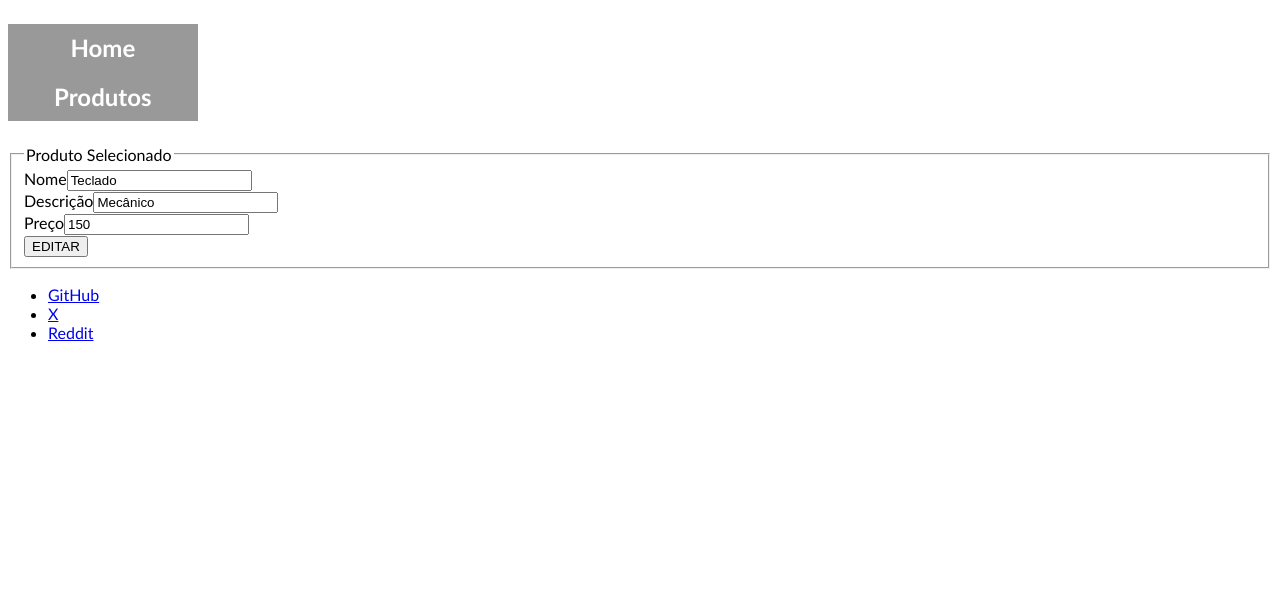
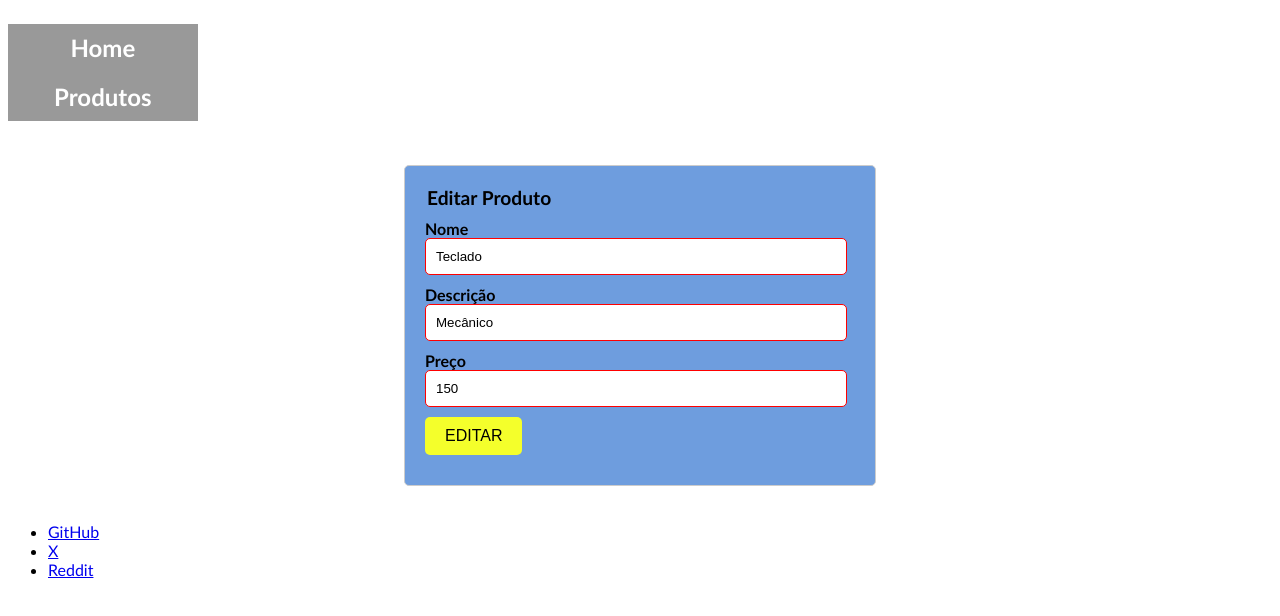
Before and after one commit to ErikTeixeira/spa-1tds, a React (Vite) app: page /editar/produtos/1 in a window 1280 px wide. Shown: the top 616 px of the page. Built offline with nearby package versions, Linux system fonts and the light colour scheme; data requests are answered from the project's data file.

Commit message:
editar e excluir no json

```diff
--- a/db.json
+++ b/db.json
@@ -34,27 +34,6 @@
       "desc": "Cadeira Gamer DxRacer",
       "preco": 2800,
       "img": "https://picsum.photos/200/300"
-    },
-    {
-      "nome": "Webcam",
-      "desc": "360º",
-      "preco": "348",
-      "img": "https://http2.mlstatic.com/D_NQ_NP_2X_623929-MLA52223384796_102022-F.webp",
-      "id": 6
-    },
-    {
-      "nome": "Controle Remoto",
-      "desc": "Universal - Samsung",
-      "preco": "120",
-      "img": "https://i1.wp.com/miamioutletimportados.com.br/wp-content/uploads/2018/09/Controle-Remoto-Universal-Urc-Mx-450.jpg",
-      "id": 7
-    },
-    {
-      "nome": "Cubo Mágico",
-      "desc": "Metálico",
-      "preco": "120",
-      "img": "https://i0.wp.com/cubizzperu.com/wp-content/uploads/2023/06/61qv-kxse8L.jpg",
-      "id": 8
     }
   ]
 }
--- a/package.json
+++ b/package.json
@@ -14,7 +14,8 @@
     "react": "^18.2.0",
     "react-dom": "^18.2.0",
     "react-icons": "^4.10.1",
-    "react-router-dom": "^6.15.0"
+    "react-router-dom": "^6.15.0",
+    "scss": "^0.2.4"
   },
   "devDependencies": {
     "@types/react": "^18.2.15",
@@ -25,7 +26,7 @@
     "eslint-plugin-react-hooks": "^4.6.0",
     "eslint-plugin-react-refresh": "^0.4.3",
     "json-server": "^0.17.3",
-    "sass": "^1.68.0",
+    "sass": "^1.69.2",
     "vite": "^4.4.5"
   }
 }
--- a/src/routes/EditarProdutos.jsx
+++ b/src/routes/EditarProdutos.jsx
@@ -1,71 +1,87 @@
-import { useState } from 'react'
-import { useParams, useNavigate } from 'react-router-dom'
-import { ListaProdutos } from '../components/ListaProdutos';
+import { useState, useEffect } from 'react';
+import { useParams, useNavigate } from 'react-router-dom';
+
+import "./EditarProdutos.scss";
 
 export default function EditarProdutos() {
   document.title = "EDITAR PRODUTO";
 
   const navigate = useNavigate();
   const { id } = useParams();
-  const produtoRecuperado = ListaProdutos.filter((produto) => produto.id == id)[0]
   const [produto, setProduto] = useState({
-    id: produtoRecuperado.id,
-    nome: produtoRecuperado.nome,
-    desc: produtoRecuperado.desc,
-    img: produtoRecuperado.img,
-    preco: produtoRecuperado.preco,
+    id: id,
+    nome: '',
+    desc: '',
+    img: '',
+    preco: '',
+  });
+
+  useEffect(() => {
+    // Esta função é executada quando o componente é montado ou quando 'id' muda.
+    // Faz uma solicitação GET para obter os detalhes do produto da API.
+    fetch(`http://localhost:5000/produtos/${id}`, {
+      method: 'GET',
+      headers: {
+        'Content-Type': 'application/json',
+      },
     })
+      .then((response) => response.json())
+      .then((data) => {
+        setProduto(data); // Define os detalhes do produto recuperados da API no estado
+      })
+      .catch((error) => console.log(error));
+  }, [id]);
 
-  const handleChange = (e)=>{
-    //Destructuring
-    const {name,value} = e.target;
-    //Populando o state produto com as propriedades dos inputs que estão sendo ativados, utilizando SPREAD.
-    setProduto({...produto,[name]:value});
+
+  const handleChange = (e) => {
+    // Esta função é chamada quando os campos de entrada são alterados.
+    // Atualiza o estado 'produto' com os valores dos campos de entrada.
+    const { name, value } = e.target;
+    setProduto({ ...produto, [name]: value });
   }
 
-  const handleSubmit = (e)=>{
+  const handleSubmit = (e) => {
     e.preventDefault();
-    let indice;
-    //Recuperando o índice do produto alterado com forEach.
-    // ListaProdutos.forEach((item,index)=>{
-    //   if(item === produto){
-    //     indice = index;
-    //   }
-    // });
 
-    //Ou utilizando o método indexOf
-    indice = ListaProdutos.findIndex(item => item.id == produto.id);
+    // Esta função é chamada quando o formulário é enviado.
+    // Faz uma solicitação PUT para atualizar o produto na API.
+    fetch(`http://localhost:5000/produtos/${id}`, {
+      method: 'PUT',
+      headers: {
+        'Content-Type': 'application/json',
+      },
+      body: JSON.stringify(produto),
+    })
+      .then((response) => response.json())
+      .then(() => {
+        navigate('/produtos'); // Redireciona para a página de produtos após a edição.
+      })
+      .catch((error) => console.log(error));
+  }
 
-    //Alterando o produto na lista com o método splice()
-    ListaProdutos.splice(indice,1,produto);
 
-    //Redirecionando o usuáio para a página de produtos!
-    navigate('/produtos');
-  }
   return (
-    <>
-        <div>
+    <div className="EditarProdutos">
       <form onSubmit={handleSubmit}>
         <fieldset>
-              <legend>Produto Selecionado</legend>
+          <legend>Editar Produto</legend>
           <div>
             <label htmlFor="idNome">Nome</label>
-                <input type="text" name="nome" id="idNome" value={produto.nome} onChange={handleChange}/>
+            <input type="text" name="nome" id="idNome" value={produto.nome} onChange={handleChange} />
           </div>
           <div>
             <label htmlFor="idDesc">Descrição</label>
-                <input type="text" name="desc" id="idDesc" value={produto.desc} onChange={handleChange}/>
+            <input type="text" name="desc" id="idDesc" value={produto.desc} onChange={handleChange} />
           </div>
           <div>
             <label htmlFor="idPreco">Preço</label>
-                <input type="text" name="preco" id="idPreco" value={produto.preco} onChange={handleChange}/>
+            <input type="text" name="preco" id="idPreco" value={produto.preco} onChange={handleChange} />
           </div>
           <div>
-                <button>EDITAR</button>
+            <button type="submit">EDITAR</button>
           </div>
         </fieldset>
       </form>
     </div>
-    </>
   );
 }
--- /dev/null
+++ b/src/routes/EditarProdutos.scss
@@ -0,0 +1,58 @@
+.EditarProdutos {
+    display: flex;
+    flex-direction: column;
+    align-items: center;
+    padding: 20px;
+
+    form {
+      width: 100%;
+      max-width: 400px;
+      background-color: #6e9dde;
+      padding: 20px 50px 20px 20px;
+      border: 1px solid #ccc;
+      border-radius: 5px;
+
+      fieldset {
+        border: none;
+        padding: 0;
+        margin: 0;
+
+        legend {
+          font-size: 1.2rem;
+          font-weight: bold;
+          margin-bottom: 10px;
+        }
+
+        div {
+          margin-bottom: 10px;
+
+          label {
+            display: block;
+            font-weight: bold;
+          }
+
+          input {
+            width: 100%;
+            padding: 10px;
+            border: 1px solid #ff0000;
+            border-radius: 5px;
+          }
+        }
+
+        button {
+          background-color: #f4ff2b;
+          color: #000000;
+          padding: 10px 20px;
+          border: none;
+          border-radius: 5px;
+          cursor: pointer;
+          font-size: 1rem;
+
+          &:hover {
+            background-color: rgb(85, 255, 0);
+          }
+
+        }
+      }
+    }
+  }
--- a/src/routes/ExcluirProdutos.jsx
+++ b/src/routes/ExcluirProdutos.jsx
@@ -1,52 +1,69 @@
-import { useNavigate, useParams } from "react-router-dom";
-import { ListaProdutos } from "../components/ListaProdutos";
-import style from "./ExcluirProdutos.module.css";
+import { useEffect, useState } from 'react';
+import { useNavigate, useParams } from 'react-router-dom';
+import styles from './ExcluirProdutos.module.scss'; // Import the SCSS module
 
 export default function ExcluirProdutos() {
-
-  document.title = "EXCLUIR PRODUTO";
+  document.title = 'EXCLUIR PRODUTO';
 
   const navigate = useNavigate();
   const { id } = useParams();
-  const produto = ListaProdutos.filter((produto) => produto.id == id)[0];
+  const [produto, setProduto] = useState({});
 
-  const handleDelete = ()=>{
 
-    let indice;
-    //Ou utilizando o método findIndex
-    indice = ListaProdutos.findIndex(item => item.id == produto.id);
+  useEffect(() => {
+    // Este efeito é executado quando o componente é montado ou quando 'id' muda.
+    // Faz uma solicitação GET para obter os detalhes do produto da API.
+    fetch(`http://localhost:5000/produtos/${id}`, {
+      method: 'GET',
+      headers: {
+        'Content-Type': 'application/json',
+      },
+    })
+      .then((response) => response.json())
+      .then((data) => {
+        setProduto(data); // Define os detalhes do produto recuperados da API no estado
+      })
+      .catch((error) => console.log(error));
+  }, [id]);
 
-    //Alterando o produto na lista com o método splice()
-    ListaProdutos.splice(indice,1);
+  const handleDelete = () => {
+    // Esta função é chamada quando o botão "EXCLUIR" é clicado.
+    // Faz uma solicitação DELETE para excluir o produto da API.
+    fetch(`http://localhost:5000/produtos/${id}`, {
+      method: 'DELETE',
+      headers: {
+        'Content-Type': 'application/json',
+      },
+    })
+      .then(() => {
+        alert('Produto excluído com SUCESSO!');
+        navigate('/produtos'); // Redireciona para a página de produtos após a exclusão
+      })
+      .catch((error) => console.log(error));
+  };
 
-    alert("Produto excluído com SUCESSO!");
-
-    //Redirecionando o usuáio para a página de produtos!
-    navigate('/produtos');
-  }
 
   return (
-    <>
+    <div className={styles.ExcluirProdutos}>
+      <h1>Excluir Produto</h1>
+
+      <div className={styles['produto-selecionado']}>
+        <h2>Produto Selecionado</h2>
+        <h3>Deseja realmente excluir esse produto?</h3>
+
+        {/* Exibição dos detalhes do produto */}
         <div>
-          <h1 className={style.tit}>Excluir Produtos</h1>
+          <img src={produto.img} alt={produto.desc} />
+          <h4>{produto.nome}</h4>
+          <p>Preço: R$ {produto.preco}</p>
+          <p>Descrição: {produto.desc}</p>
+        </div>
 
-          <div className={style.card}>
-            <h2>Produto Selecionado</h2>
-            <h3 className={style.alert}>Deseja realmente excluir esse produto?</h3>
-            <figure>
-              <img src={produto.img} alt={produto.desc} />
-              <figcaption>{produto.nome} - <span>R$ {produto.preco}</span></figcaption>
-            </figure>
-
-            <div className={style.btn}>
-              <button onClick={handleDelete}>EXCLUIR</button>
-              <button onClick={()=> navigate("/produtos")}>CANCELAR</button>
-            </div>
-
-          </div>
-
+        <div>
+          <button onClick={handleDelete}>EXCLUIR</button>
+          <button onClick={() => navigate('/produtos')}>CANCELAR</button>
         </div>
-    </>
-
-  )
+      </div>
+    </div>
+  );
 }
--- /dev/null
+++ b/src/routes/ExcluirProdutos.module.scss
@@ -0,0 +1,68 @@
+.ExcluirProdutos {
+    text-align: center;
+
+    h1 {
+      font-size: 24px;
+      margin-bottom: 20px;
+    }
+
+    .produto-selecionado {
+      margin-top: 20px;
+      padding: 20px;
+      border: 1px solid #ccc;
+      border-radius: 5px;
+
+      h2 {
+        font-size: 18px;
+        margin-bottom: 10px;
+      }
+
+      h3 {
+        font-size: 16px;
+        color: #ff0000;
+        margin-bottom: 10px;
+      }
+
+      img {
+        max-width: 100%;
+        height: auto;
+        margin-bottom: 10px;
+      }
+
+      h4 {
+        font-size: 18px;
+        margin-bottom: 10px;
+      }
+
+      p {
+        font-size: 16px;
+        margin-bottom: 10px;
+      }
+    }
+
+    button {
+      font-size: 18px;
+      padding: 10px 20px;
+      margin-right: 10px;
+      border: none;
+      border-radius: 5px;
+      cursor: pointer;
+
+      &:first-child {
+        background-color: #ff0000;
+        color: #fff;
+
+        &:hover {
+          background-color: #cc0000;
+        }
+      }
+
+      &:last-child {
+        background-color: #00c421;
+
+        &:hover {
+          background-color: #00ad1d;
+        }
+      }
+    }
+  }
```
Also changed, not shown: src/routes/ExcluirProdutos.module.css (deleted, +0 -63 lines), 1 other file (tests, documents, lock files or other folders). Lines whose indentation alone changed are shown as unchanged.
